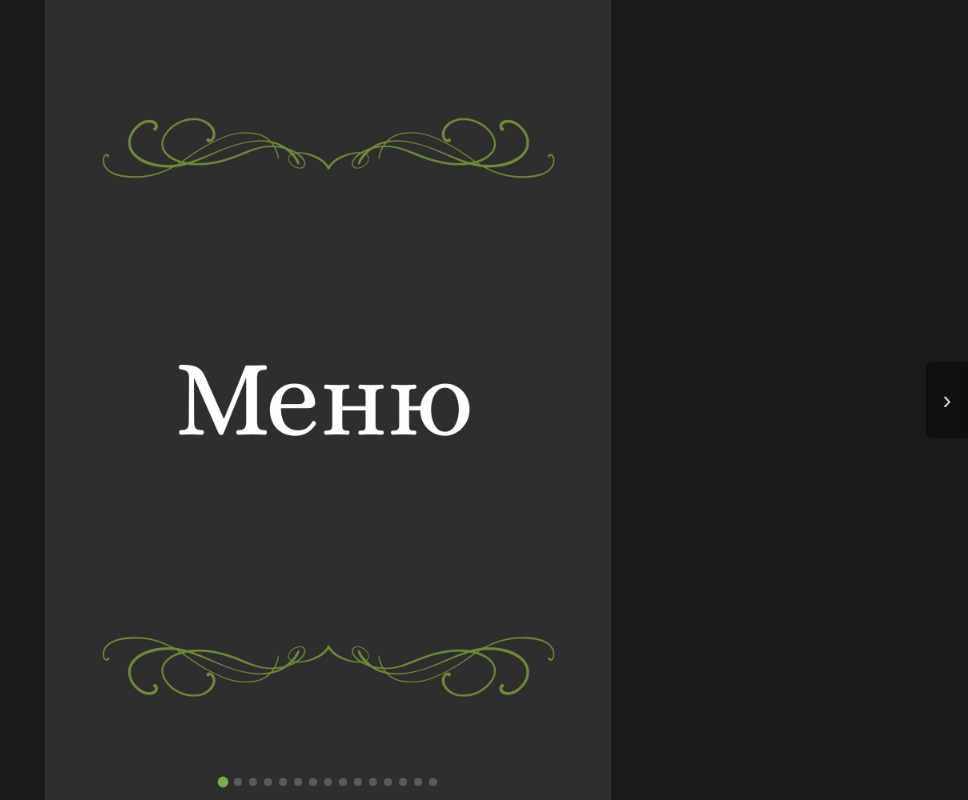
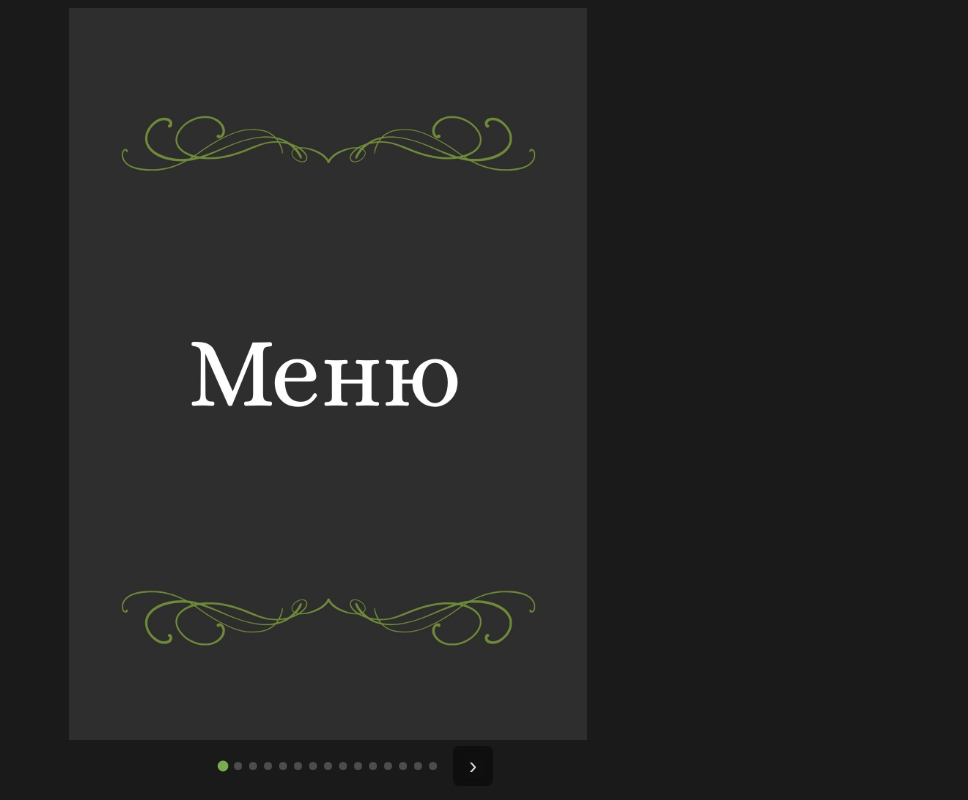
Before and after one commit to georgianCafe/cafe.github.io, a plain HTML site: page index.html in a window 1280 px wide. Shown: the whole page, without its empty margins (312-1280 px from the left). Drawn offline with Linux system fonts and the light colour scheme.

Commit message:
fix slideshow bug

```diff
--- a/index.html
+++ b/index.html
@@ -20,13 +20,14 @@
 
     #slide-img {
       max-width: 100%;
-      max-height: 100%;
+      max-height: calc(100% - 68px);
       width: auto;
       height: auto;
       object-fit: contain;
       display: block;
       opacity: 0;
       transition: opacity 0.22s ease;
+      margin-bottom: 52px;
     }
 
     /* ── Loader ── */
@@ -60,43 +61,48 @@
     }
     @keyframes spin { to { transform: rotate(360deg); } }
 
-    /* ── Arrows ── */
+    /* ── Bottom controls (arrows + dots) ── */
+    #controls {
+      position: absolute;
+      bottom: 14px;
+      left: 50%;
+      transform: translateX(-50%);
+      display: flex;
+      align-items: center;
+      gap: 16px;
+      z-index: 60;
+      max-width: 92vw;
+    }
+
     .arrow {
-      position: absolute;
-      top: 50%;
-      transform: translateY(-50%);
-      z-index: 60;
-      width: 42px; height: 76px;
+      flex-shrink: 0;
+      width: 40px;
+      height: 40px;
       background: rgba(0,0,0,0.42);
       border: none;
+      border-radius: 6px;
       color: rgba(255,255,255,0.8);
-      font-size: 1.6rem;
+      font-size: 1.5rem;
+      line-height: 1;
       cursor: pointer;
       display: flex;
       align-items: center;
       justify-content: center;
       backdrop-filter: blur(4px);
-      transition: background 0.2s, color 0.2s;
+      transition: background 0.2s, color 0.2s, opacity 0.2s;
       -webkit-tap-highlight-color: transparent;
     }
     .arrow:hover    { background: rgba(90,122,58,0.72); color: #fff; }
     .arrow:disabled { opacity: 0; pointer-events: none; }
     .arrow.locked   { opacity: 0.25; pointer-events: none; }
-    #aL { left:  0; border-radius: 0 6px 6px 0; }
-    #aR { right: 0; border-radius: 6px 0 0 6px; }
 
-    /* ── Dots ── */
     #dots {
-      position: absolute;
-      bottom: 14px;
-      left: 50%;
-      transform: translateX(-50%);
       display: flex;
       gap: 7px;
       flex-wrap: wrap;
       justify-content: center;
-      max-width: 80vw;
-      z-index: 60;
+      align-items: center;
+      max-width: min(70vw, 420px);
     }
     .dot {
       width: 8px; height: 8px;
@@ -120,9 +126,11 @@
     <div class="loader-text">Загрузка…</div>
   </div>
 
-  <button class="arrow" id="aL">&#8249;</button>
-  <button class="arrow" id="aR">&#8250;</button>
-  <div id="dots"></div>
+  <div id="controls">
+    <button class="arrow" id="aL" aria-label="Previous">&#8249;</button>
+    <div id="dots"></div>
+    <button class="arrow" id="aR" aria-label="Next">&#8250;</button>
+  </div>
 
 </div>
 <script>
```
